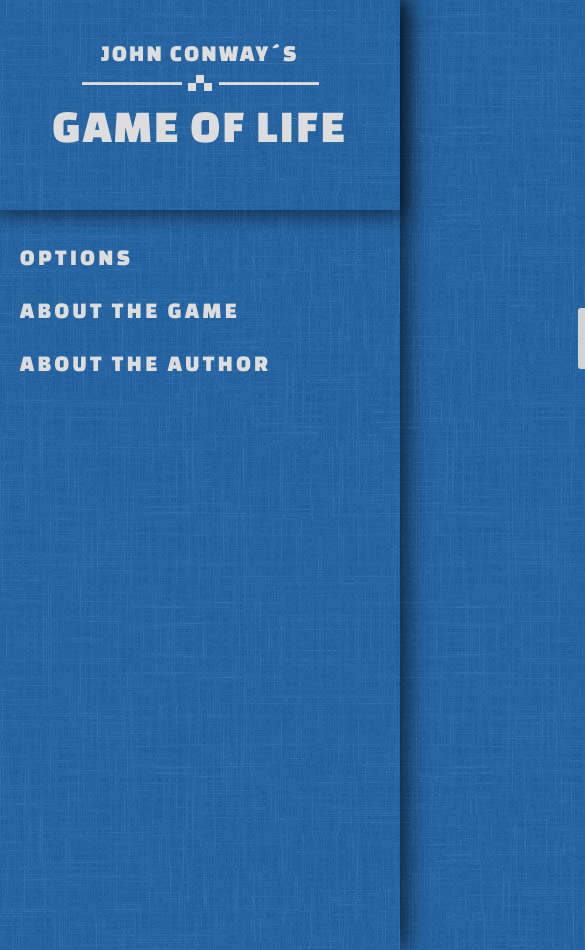
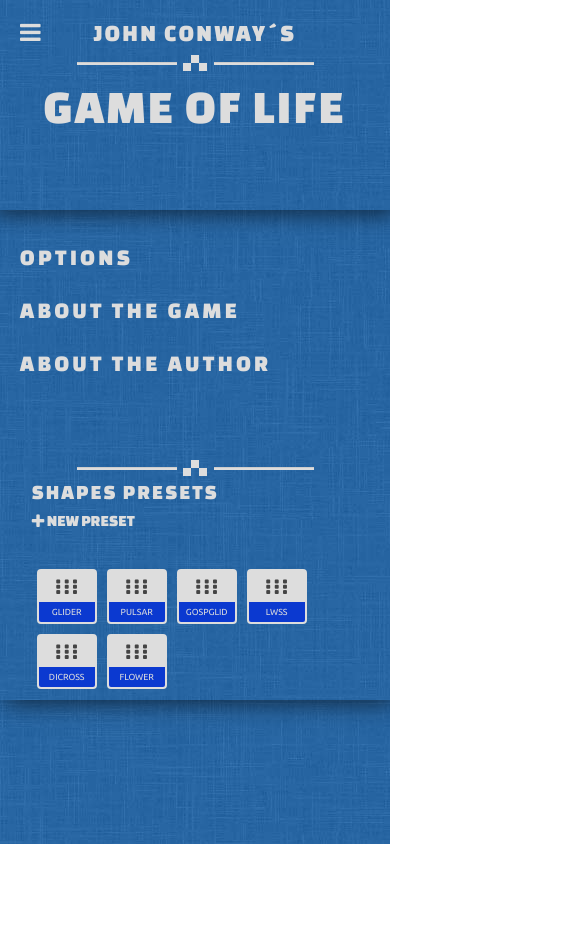
Before and after one commit to tirmey/gameOfLife, a plain HTML site: page index.html in a window 390 px wide. Shown: the top 950 px of the page, 585 px wide, since content can reach past the window. After the commit the page ends 844 px from the top, so only its background shows below. Drawn offline with Linux system fonts and the light colour scheme.

Commit message:
media query tests

```diff
--- a/index.html
+++ b/index.html
@@ -14,7 +14,7 @@
 
 </head>
 <body>
-    <div id = "operacional">
+    <div id = "operacional" class="lef t">
         <i id = "hamb-menu" class="fa fa-bars" aria-hidden="true"></i>
         <div id = "title">
             <h2>John Conway´s</h2>
@@ -27,7 +27,7 @@
                 <li id="open-about-game">ABOUT THE GAME</li>
                 <li id="open-about-author">ABOUT THE AUTHOR</li>
             </ul>
-            <div id = "options">
+            <div id = "options" class="down">
                 <h3>OPTIONS</h3>
                 <div class="divider"><hr><img src="img/divider.png"><hr></div>
                 <i id= "close-options" class="fa fa-times" aria-hidden="true"></i>
--- a/media.css
+++ b/media.css
@@ -1,8 +1,9 @@
 @media screen and (max-width: 450px) {
 
-   h1 {
-    font-size: 12vmin;
-    font-family: 'Changa One', cursive;
+    h1 {
+        font-size: 3em;
+        font-family: 'Changa One', cursive;
+        width: 100%
     }
 
     hr {
@@ -13,50 +14,144 @@
     }
 
     h2 {
-        font-size: 6vmin;
+        font-size: 1.5em;
+        margin: 20px 0 10px 0;
         font-family: 'Changa One', cursive;
     }
 
     .cell {
-        border: 0.1vmin solid rgba(180, 218, 250, 0.27);
-        width: 3vmin;
-        height: 3vmin;
+        width: 15px;
+        height: 15px;
     }
 
     .controls {
+
+        -ms-flex-pack: distribute;
+
+            justify-content: space-around;
         width: 100%;
     }
 
     button {
-        font-size: 0.8em;
+        font-size: 0.5em;
         font-weight: 700;
-        padding: 2vmin 1.5vmin;
+        padding: 10px 15px;
         margin: 1.5vmin 0;
     }
 
     #grid-control {
-        width: 90%;
+        width: 400px;
         margin-top: 10px;
+        -webkit-box-pack:;
+            -ms-flex-pack:;
+                justify-content:
     }
 
     label {
-        font-size: 0.9em;
+        font-size: 1em;
         margin-right: 1vmin;
     }
 
     input {
-        padding: 0.4em  0.8em;
+        padding: 0.6em 1em;
         margin: 1vmin 0.4vmin;
-        width: 5vmin;
+        width: 30px;
         border-radius: 3px;
     }
 
-    #grid-control div:first-child {
-        margin-right: 2em;
+    #operacional {
+    position: absolute;
+    display: -webkit-box;
+    display: -ms-flexbox;
+    display: flex;
+    -webkit-box-orient: horizontal;
+    -webkit-box-direction: normal;
+        -ms-flex-flow: row wrap;
+            flex-flow: row wrap;
+    -webkit-box-pack: center;
+        -ms-flex-pack: center;
+            justify-content: center;
+    -ms-flex-line-pack: start;
+        align-content: flex-start;
+    width: 100%;
+    height: 700px;
+        min-height: auto;
+    top: 0;
+    left: 0;
+    -ms-flex-preferred-size: auto;
+        flex-basis: auto;
+    box-shadow: 5px 0px 25px 0 rgba(0,0,0,0.75);
+        -webkit-transition: all 0.5s;
+        transition: all 0.5s;
+    }
+
+    #operacional.left {
+        position: absolute;
+        -webkit-transition: all 0.5s;
+        left: -300px;
+        min-height: auto;
+        height: 60px;
+        overflow: hidden;
+    }
+
+    #operacional .fa-bars {
+        display: inline;
+        position: fixed;
+        top: 20px;
+        left: 20px;
+        color: #ddd;
+        font-size: 1.5em;
+        z-index: 3;
+    }
+
+    #title.left {
+        opacity: 0;
+        box-shadow: 0px 0px 0px 0px rgba(0,0,0,0);
+    }
+
+    #options.left {
+        opacity: 0;
+        box-shadow: 0px 0px 0px 0px rgba(0,0,0,0);
     }
 
 
+    #preset {
+        display: none;
+    }
 
+    #presets-div.fade {
+
+        display: -webkit-box;
+        display: -ms-flexbox;
+        display: flex;
+        opacity: 1;
+    }
+
+    main {
+        position: absolute;
+        left: 0px;
+        right: 0px;
+        top: 0px;
+        margin: 0 auto;
+        -ms-flex-preferred-size: auto;
+            flex-basis: auto;
+        padding-top: 50px;
+        width: 100%;
+
+        overflow: hidden;
+    }
+
+    #gridContainer {
+        line-height: 0px;
+        margin: 30px auto 10px;
+        text-align: center;
+        width: 100%;
+    }
+
+    #presets-div {
+        position: absolute;
+        top: 440px;
+    }
 }
 
 @media screen and (min-width: 451px) and (max-width: 768px) {
```
Also changed, not shown: code.js (line endings or trailing spaces).
